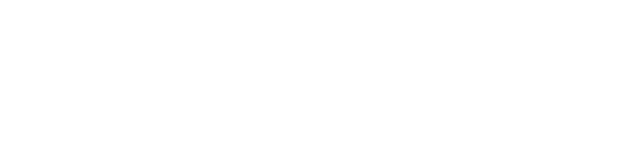
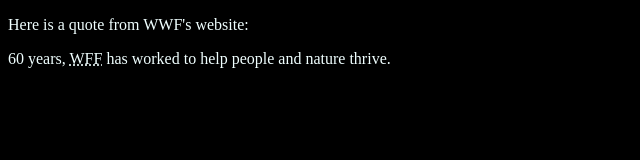
Before and after one commit to islamclion/market.local, a plain HTML site: page index.html in a window 1280 px wide. Shown: the whole page, without its empty margins (0-640 px from the left). Drawn offline with Linux system fonts and the light colour scheme.

Commit message:
update 01

```diff
--- a/index.html
+++ b/index.html
@@ -1,2 +1,10 @@
 <!DOCTYPE html>
 <html>
+    <body style="background-color: black;">
+
+    <p style="color:azure">Here is a quote from WWF's website:</p>
+    <p style="color:azure">60 years, <abbr title="soso">WFF</abbr> has worked to help people and nature thrive.</p>
+
+
+    </body>
+</html>
```
